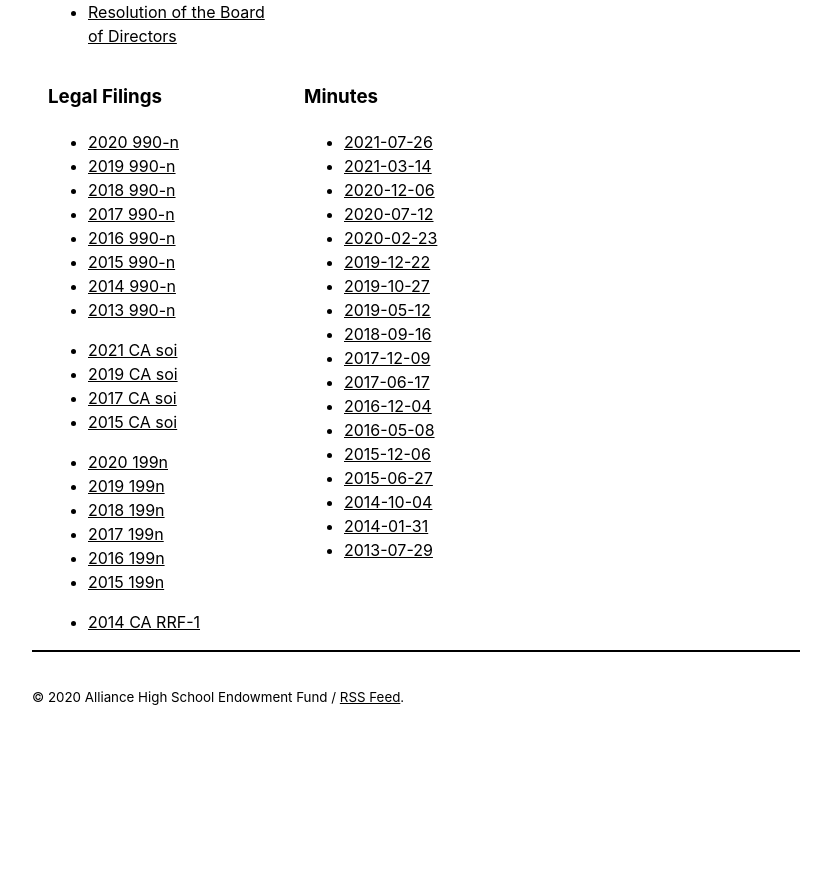
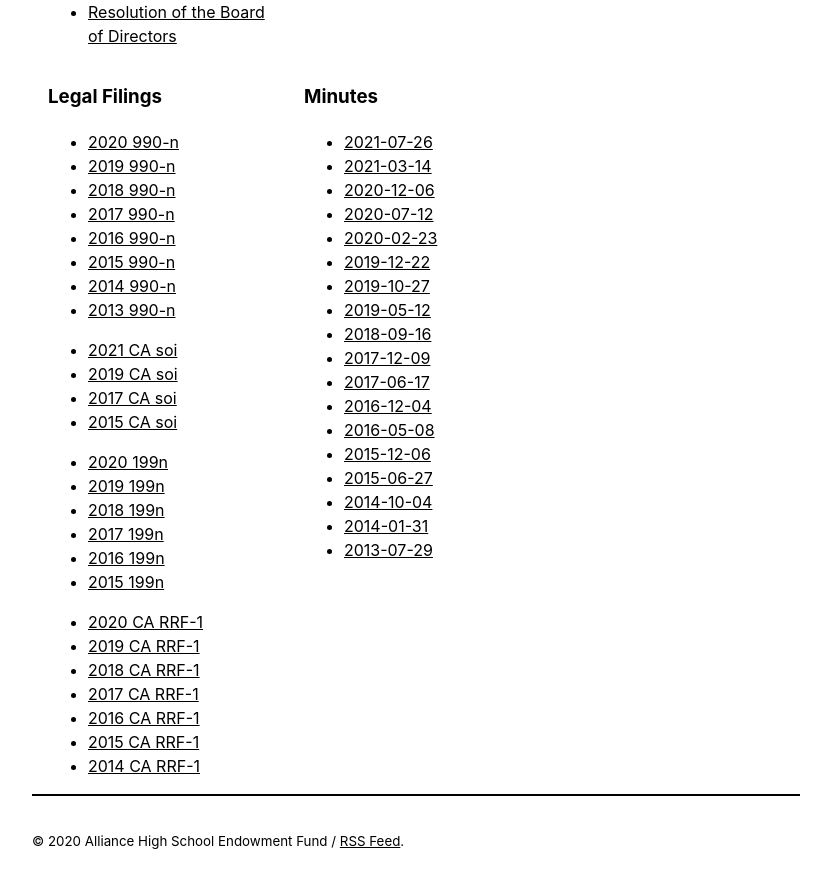
Before and after one commit to ahsef/ahsef.github.io, a Jekyll site: the page built from _pages/about.html, in a window 1280 px wide and 900 px high, scrolled down 1443 px. Shown: the top 888 px of the window, without its empty margins (224-1055 px from the left). Built offline with Jekyll 4.4.1, drawn with Linux system fonts in a browser that asks for light colours; before the commit the page ends 2199 px from its top, so only the background shows below that.

Commit message:
Add latest vanguard statement. Update ca-rrf1 links

```diff
--- a/_pages/about.html
+++ b/_pages/about.html
@@ -117,6 +117,12 @@
         </ul>
 
         <ul>
+            <li><a href="/filings/2020-ca-rrf1.pdf">2020 CA RRF-1</a></li>
+            <li><a href="/filings/2019-ca-rrf1.pdf">2019 CA RRF-1</a></li>
+            <li><a href="/filings/2018-ca-rrf1.pdf">2018 CA RRF-1</a></li>
+            <li><a href="/filings/2017-ca-rrf1.pdf">2017 CA RRF-1</a></li>
+            <li><a href="/filings/2016-ca-rrf1.pdf">2016 CA RRF-1</a></li>
+            <li><a href="/filings/2015-ca-rrf1.pdf">2015 CA RRF-1</a></li>
             <li><a href="/filings/2014-ca-rrf1.pdf">2014 CA RRF-1</a></li>
         </ul>
     </div>
```
Also changed, not shown: 1 other file.
